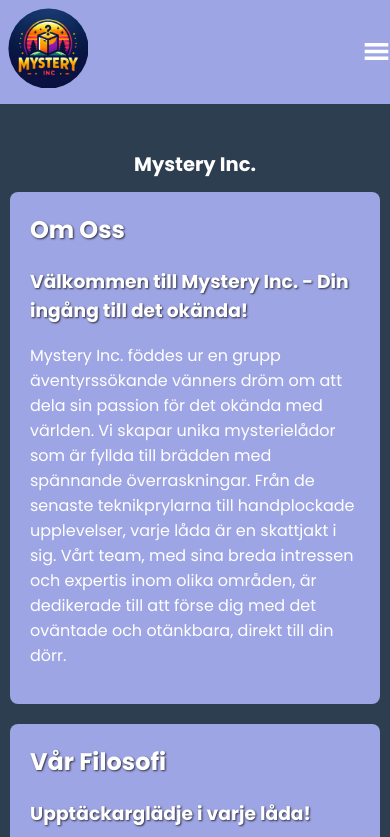
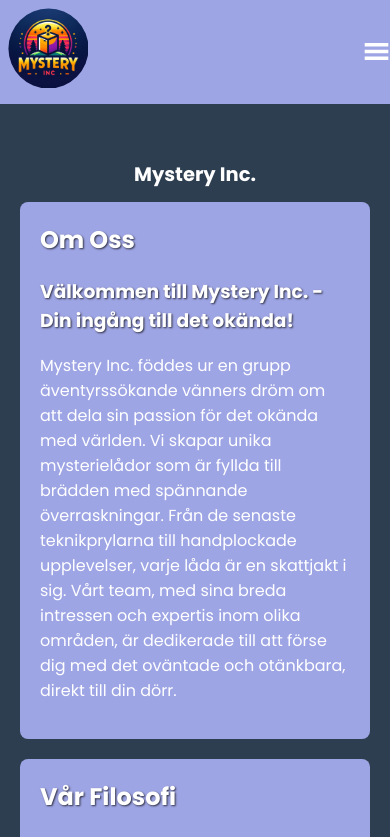
Before and after one commit to MarcusT96/MysteryIncAuctions, a React (Vite) app: page /about in a window 390 px wide. Shown: the top 837 px of the page. Built offline with nearby package versions, Linux system fonts and the light colour scheme.

Commit message:
fixed css for contact form

```diff
--- a/src/style/ContactForm.css
+++ b/src/style/ContactForm.css
@@ -1,5 +1,5 @@
 .contact-container {
-  max-width: 800px;
+  width: 800px;
   margin: auto;
   padding: 20px;
   background-color: #2D3E50;
@@ -74,10 +74,12 @@ button[type="submit"]:hover {
   cursor: pointer;
 }
 
+@media (max-width: 768px) {
 
-@media (max-width: 768px) {
-  .about-us-container {
-    padding: 10px;
+  .contact-container,
+  #contact {
+    width: auto;
+    max-width: 100%;
   }
 
   input[type="text"],
```
